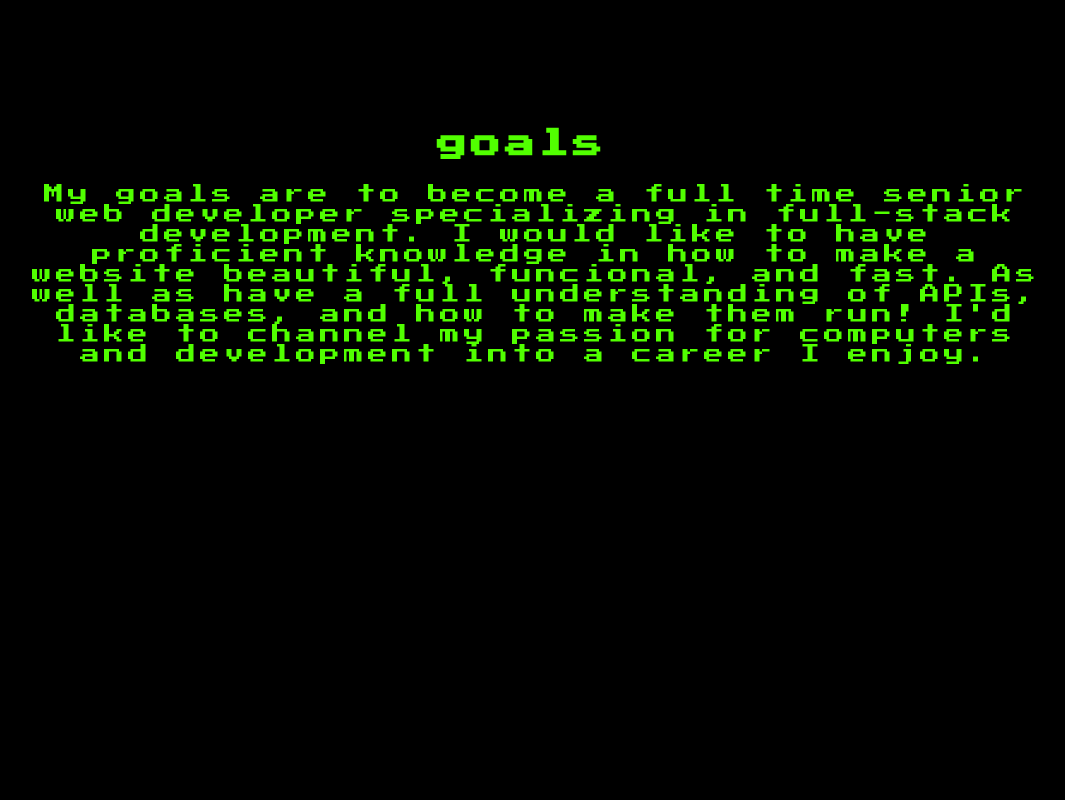
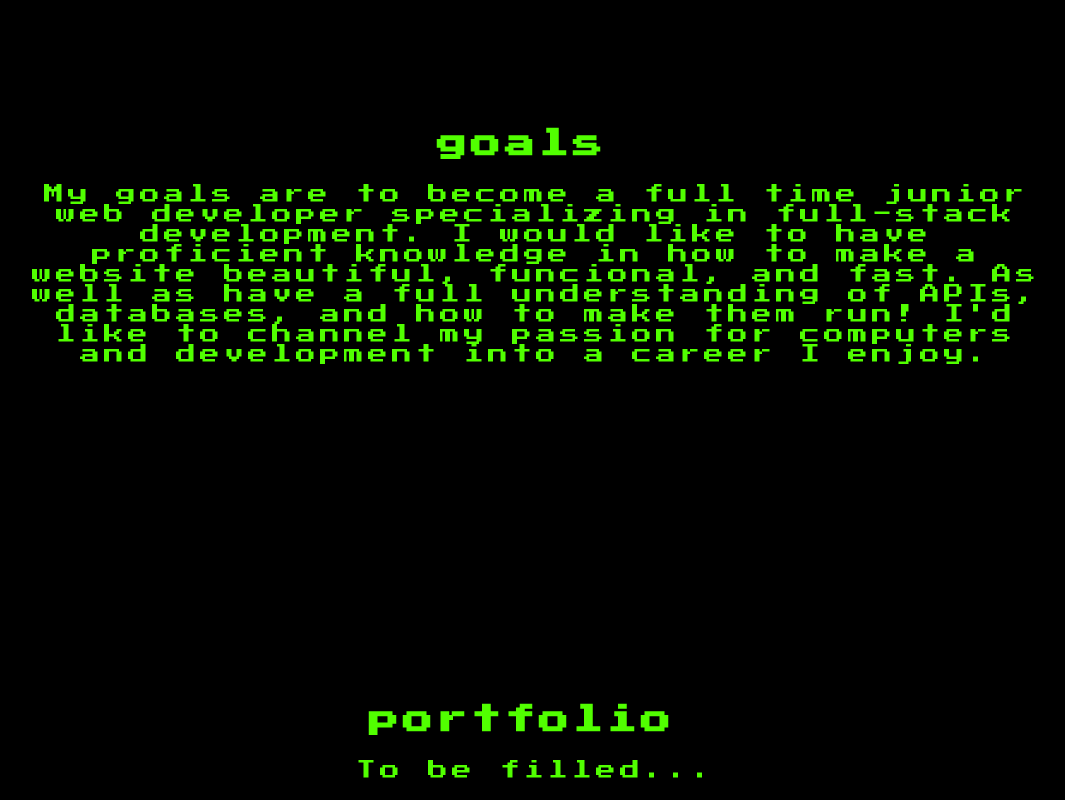
Before and after one commit to MasonPaquin/MasonPaquin.github.io, a plain HTML site: page index.html in a window 1280 px wide. Shown: the part 1489-2289 px from the top of the page, without its empty margins (104-1169 px from the left). Before the commit the page ends 1873 px from the top, so only its background shows below. Drawn offline with Linux system fonts and the light colour scheme.

Commit message:
Update index.html

```diff
--- a/index.html
+++ b/index.html
@@ -9,7 +9,7 @@
             <ul class="top-link">
             <li><a href="#bio">bio...</a></li>
             <li><a href="#goals">goals...</a></li>
-            <li><a href="#portfolio">portfolio...</a></li>
+            <li><a href="portfolio">portfolio...</a></li>
         </ul>
         </div>
     </head>
@@ -18,6 +18,8 @@
         <p class="bio">Hello, I'm Mason, an aspiring web developer. I am 21 years old currently taking online courses to become a full-stack web developer. I was born in southern Minnesota where I graduated in the Class of 2019. I enjoy gaming, learning code, and being online.  I like surrounding myself with people I can learn from and I'm always looking for new ways to expand my knowledge in all areas of life. My strengths include being open-minded, eager to develop new skill sets, challenging myself, and overcoming limitations.</p>
 
         <h2><a id="goals">goals</a></h2>
-        <p class="goals">My goals are to become a full time senior web developer specializing in full-stack development. I would like to have proficient knowledge in how to make a website beautiful, funcional, and fast. As well as have a full understanding of APIs, databases, and how to make them run! I'd like to channel my passion for computers and development into a career I enjoy.</p>
+        <p class="goals">My goals are to become a full time junior web developer specializing in full-stack development. I would like to have proficient knowledge in how to make a website beautiful, funcional, and fast. As well as have a full understanding of APIs, databases, and how to make them run! I'd like to channel my passion for computers and development into a career I enjoy.</p>
+        <h2><a id="portfolio">portfolio</a></h2>
+        <p class="portfolio">To be filled...</p>
     </body>
 </html>
```
